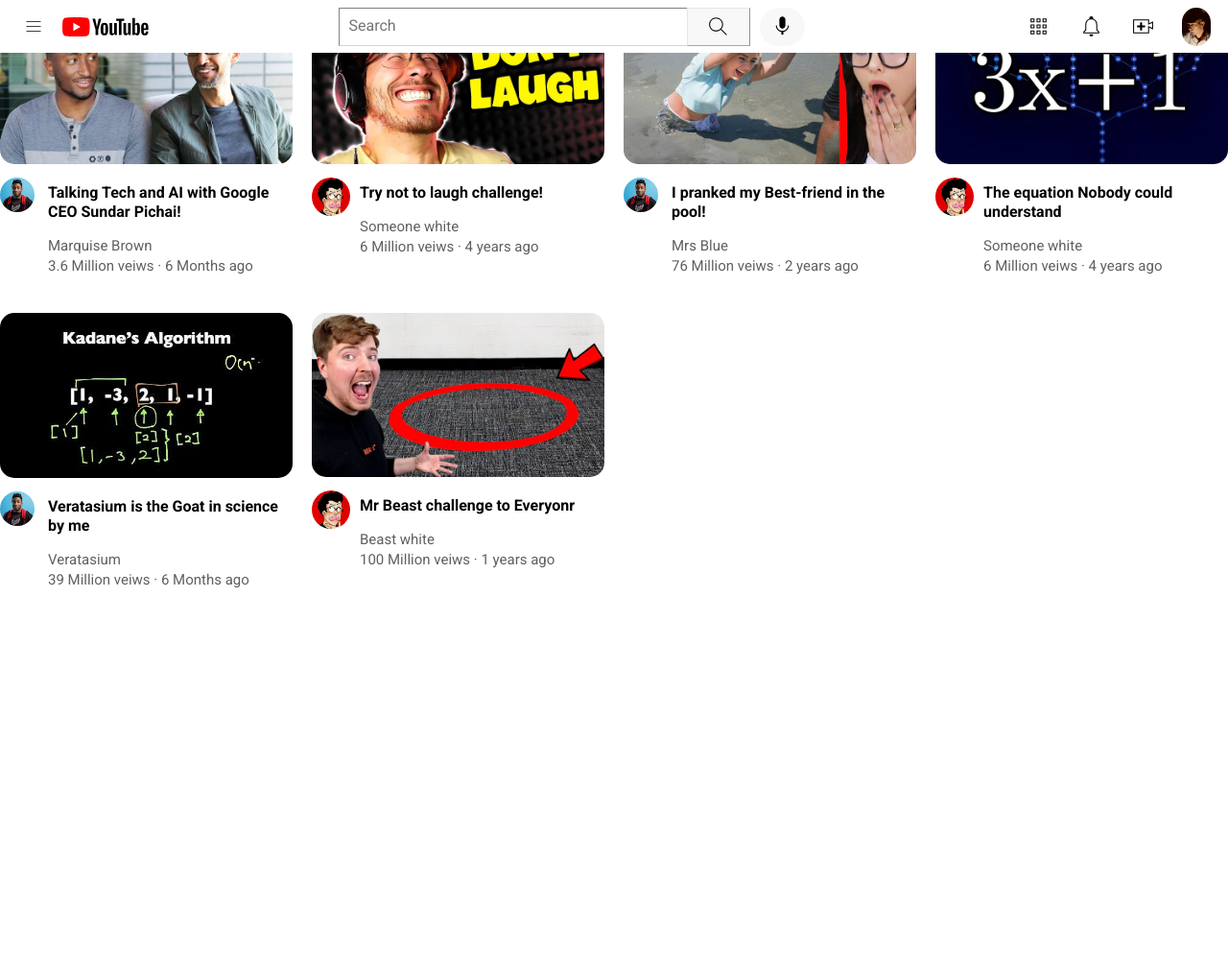
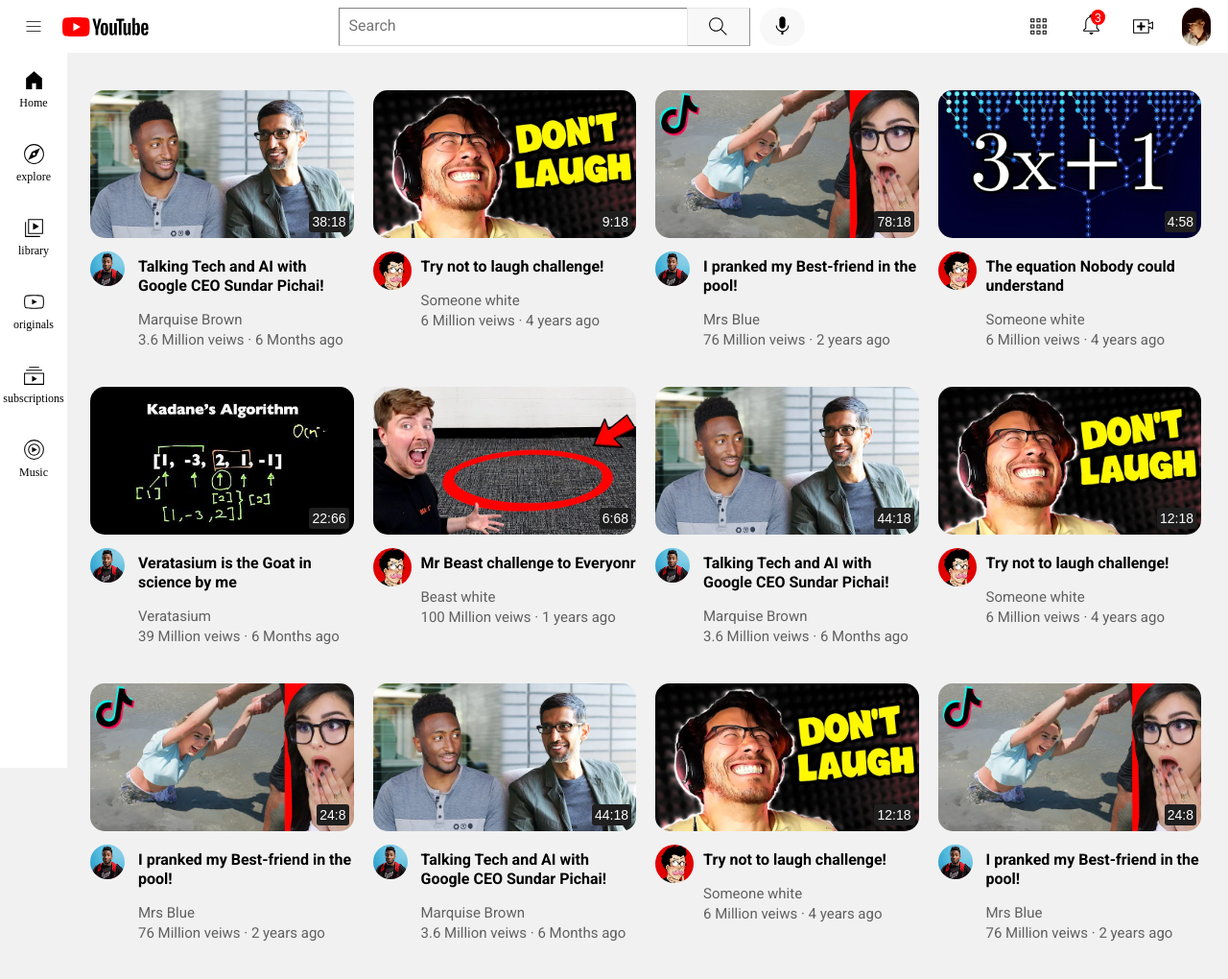
Before and after one commit to ehti-90/Youtube-UI-Clone, a plain HTML site: page index.html in a window 1280 px wide. Shown: the whole page at 96% size. Before the commit the page ends 800 px from the top, so only its background shows below. Drawn offline with Linux system fonts and the light colour scheme.

Commit message:
updated UI

```diff
--- a/index.html
+++ b/index.html
@@ -12,10 +12,12 @@
 <link rel="stylesheet" href="styles/header.css">
 <link rel="stylesheet" href="styles/page.css">
 <link rel="stylesheet" href="styles/general.css">
+<link rel="stylesheet" href="styles/sidebar.css">
 
 
 </head>
-<body style="padding-bottom: 50px; margin: 0;">
+<body style="padding-bottom: 50px; padding-top: 86px;
+height: 950px; padding-left: 86px; padding-right: 20px; background-color: rgb(241, 241, 241);">
 
   <div class="header">
 
@@ -25,25 +27,61 @@
     </div>
     <div class="center-sec">
       <input class="searchy" type="text"  placeholder="Search">
-      <button class="search-button"><img src="icons/search.svg" class="search-img"></button>
-      <button class="speaker-button"><img src="icons/voice-search-icon.svg" class="speaker-img"></button>
+      <button class="search-button"><img src="icons/search.svg" class="search-img"><div class="tooltip">Search</div></button>
+      <button class="speaker-button"><img src="icons/voice-search-icon.svg" class="speaker-img"><div class="tooltip">Voice</div></button>
 
     </div>
     <div class="right-sec" >
       <img src="icons/youtube-apps.svg" class="youtube-apps">
-      <img src="icons/notifications.svg" class="notification">
+      <div
+        class="noti-div"><img src="icons/notifications.svg" class="notification">
+        <div class="noti-num">
+          3
+        </div>
+      </div>
       <img src="icons/upload.svg" class="upload">
       <img src="icons/ehti.jpg" class="my-channel">
     </div>
 
   </div>
 
+
+  <div class="sidebar">
+
+    <div class="sidebar-link">
+      <img src="sidebare-icon/home.svg" class="sidebare-icon">
+      <div>Home</div>
+    </div>
+    <div class="sidebar-link">
+      <img src="sidebare-icon/explore.svg" class="sidebare-icon">
+      <div>explore</div>
+    </div>
+    <div class="sidebar-link">
+      <img src="sidebare-icon/library.svg" class="sidebare-icon">
+    <div>library</div>
+    </div>
+    <div class="sidebar-link">
+      <img src="sidebare-icon/originals.svg" class="sidebare-icon">
+      <div>originals</div>
+    </div>
+    <div class="sidebar-link">
+      <img src="sidebare-icon/subscriptions.svg" class="sidebare-icon">
+      <div>subscriptions</div>
+    </div>
+    <div class="sidebar-link">
+      <img src="sidebare-icon/youtube-music.svg" class="sidebare-icon">
+      <div>Music</div>
+    </div>
+
+  </div>
+
+
 <div class="page-grid">
 
-
-  <div class="div-1">
-    <div>
-      <img   class="thumbnail-1" src="thumbnail/thumbnail-1.webp" >
+  <div class="div-1" >
+    <div class="video-pic">
+      <img  class="thumbnail-1" src="thumbnail/thumbnail-1.webp">
+      <div class="time-1" >38:18</div>
     </div>
     <div class="video1-info-grid">
       <div class="logo-div">
@@ -60,8 +98,9 @@
   </div>
 
   <div class="div-2">
-    <div>
+    <div class="video-pic">
       <img class="thumbnail-2" src="thumbnail/thumbnail-2.webp" >
+      <div class="time-1" >9:18</div>
     </div>
     <div class="video1-info-grid">
       <div class="logo-div2">
@@ -78,8 +117,9 @@
 
 
   <div class="div-1">
-    <div>
+      <div class="video-pic">
         <img class="thumbnail-1" src="thumbnail/thumbnail-3.webp" >
+        <div class="time-1" >78:18</div>
       </div>
       <div class="video1-info-grid">
         <div class="logo-div">
@@ -96,8 +136,9 @@
   </div>
 
   <div class="div-2">
-    <div>
+    <div class="video-pic">
       <img class="thumbnail-2" src="thumbnail/thumbnail-4.webp" >
+      <div class="time-1" >4:58</div>
     </div>
     <div class="video1-info-grid">
       <div class="logo-div2">
@@ -116,8 +157,10 @@
 
 
   <div class="div-1">
-    <div>
+
+      <div class="video-pic">
         <img class="thumbnail-1" src="thumbnail/thumbnail-5.webp" >
+        <div class="time-1" >22:66</div>
       </div>
       <div class="video1-info-grid">
         <div class="logo-div">
@@ -134,8 +177,9 @@
     </div>
 
     <div class="div-2">
-    <div>
+      <div class="video-pic">
         <img class="thumbnail-2" src="thumbnail/thumbnail-6.webp" >
+        <div class="time-1" >6:68</div>
       </div>
       <div class="video1-info-grid">
         <div class="logo-div2">
@@ -150,6 +194,121 @@
 
     </div>
 
+    <div class="div-1">
+    <div class="video-pic">
+      <img   class="thumbnail-1" src="thumbnail/thumbnail-1.webp" >
+      <div class="time-1" >44:18</div>
+    </div>
+    <div class="video1-info-grid">
+      <div class="logo-div">
+        <img class="logo-pic" src="channel-pics/channel-1.jpeg">
+      </div>
+      <div class="info">
+        <p class="title"><strong> Talking Tech and AI with Google CEO Sundar Pichai!</strong> </p>
+        <p class="author">Marquise Brown</p>
+        <p class="views">3.6 Million veiws &#183 6 Months ago</p>
+      </div>
+
+    </div>
+
+  </div>
+
+  <div class="div-2">
+    <div class="video-pic">
+      <img class="thumbnail-2" src="thumbnail/thumbnail-2.webp" >
+      <div class="time-1" >12:18</div>
+    </div>
+    <div class="video1-info-grid">
+      <div class="logo-div2">
+        <img class="logo-pic2" src="channel-pics/channel-2.jpeg">
+      </div>
+      <div class="info-2">
+        <p class="title"><strong>Try not to laugh challenge!</strong></p>
+        <p class="author">Someone white</p>
+        <p class="views">6 Million veiws &#183 4 years ago</p>
+      </div>
+    </div>
+
+  </div>
+
+
+<div class="div-1">
+    <div class="video-pic">
+      <img class="thumbnail-1" src="thumbnail/thumbnail-3.webp" >
+      <div class="time-1" >24:8</div>
+    </div>
+    <div class="video1-info-grid">
+      <div class="logo-div">
+        <img class="logo-pic" src="channel-pics/channel-1.jpeg">
+      </div>
+      <div class="info">
+        <p class="title"><strong> I pranked my Best-friend in the pool!</strong> </p>
+        <p class="author">Mrs Blue</p>
+        <p class="views">76 Million veiws &#183 2 years ago</p>
+      </div>
+
+    </div>
+
+  </div>
+
+      <div class="div-1">
+    <div class="video-pic">
+      <img   class="thumbnail-1" src="thumbnail/thumbnail-1.webp" >
+      <div class="time-1" >44:18</div>
+    </div>
+    <div class="video1-info-grid">
+      <div class="logo-div">
+        <img class="logo-pic" src="channel-pics/channel-1.jpeg">
+      </div>
+      <div class="info">
+        <p class="title"><strong> Talking Tech and AI with Google CEO Sundar Pichai!</strong> </p>
+        <p class="author">Marquise Brown</p>
+        <p class="views">3.6 Million veiws &#183 6 Months ago</p>
+      </div>
+
+    </div>
+
+  </div>
+
+  <div class="div-2">
+    <div class="video-pic">
+      <img class="thumbnail-2" src="thumbnail/thumbnail-2.webp" >
+      <div class="time-1" >12:18</div>
+    </div>
+    <div class="video1-info-grid">
+      <div class="logo-div2">
+        <img class="logo-pic2" src="channel-pics/channel-2.jpeg">
+      </div>
+      <div class="info-2">
+        <p class="title"><strong>Try not to laugh challenge!</strong></p>
+        <p class="author">Someone white</p>
+        <p class="views">6 Million veiws &#183 4 years ago</p>
+      </div>
+    </div>
+
+  </div>
+
+
+<div class="div-1">
+    <div class="video-pic">
+      <img class="thumbnail-1" src="thumbnail/thumbnail-3.webp" >
+      <div class="time-1" >24:8</div>
+    </div>
+    <div class="video1-info-grid">
+      <div class="logo-div">
+        <img class="logo-pic" src="channel-pics/channel-1.jpeg">
+      </div>
+      <div class="info">
+        <p class="title"><strong> I pranked my Best-friend in the pool!</strong> </p>
+        <p class="author">Mrs Blue</p>
+        <p class="views">76 Million veiws &#183 2 years ago</p>
+      </div>
+
+    </div>
+
+  </div>
+
+
     </div>
 
 
```
Lines whose indentation alone changed are shown as unchanged.
